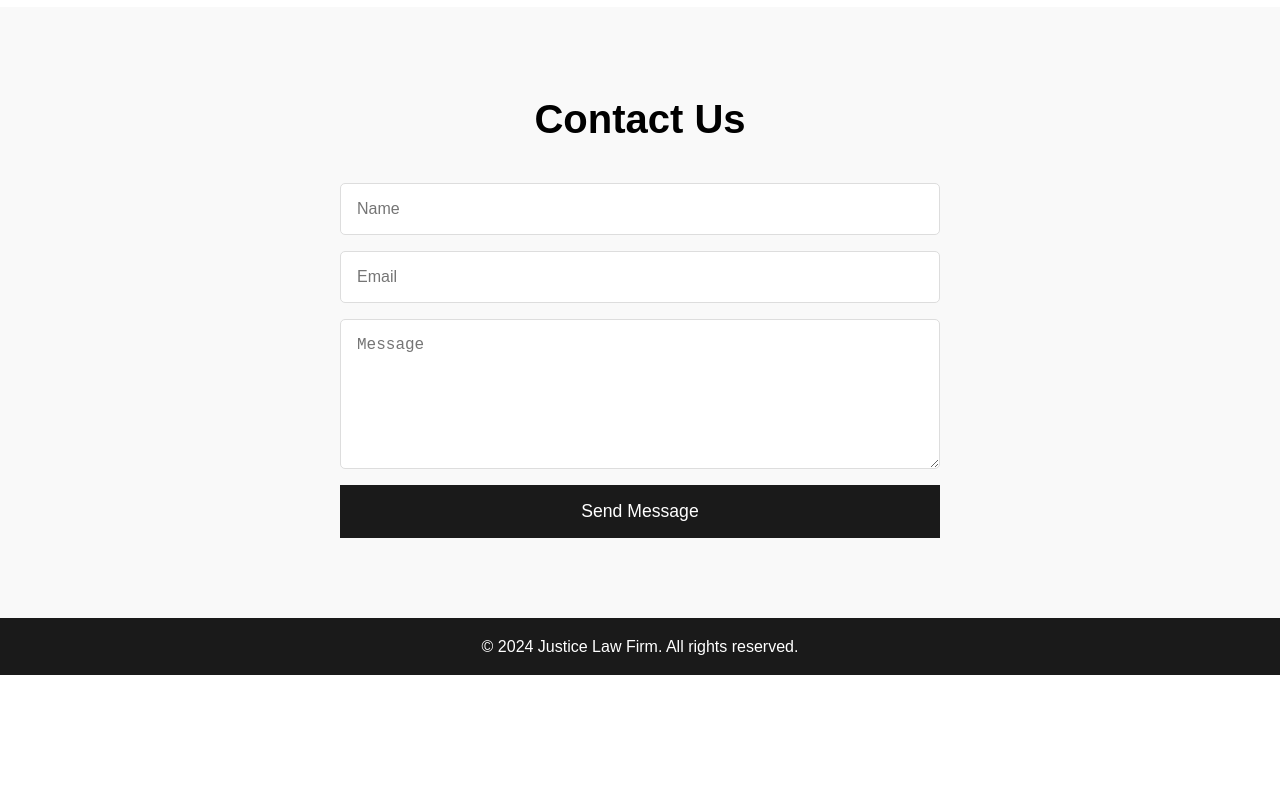
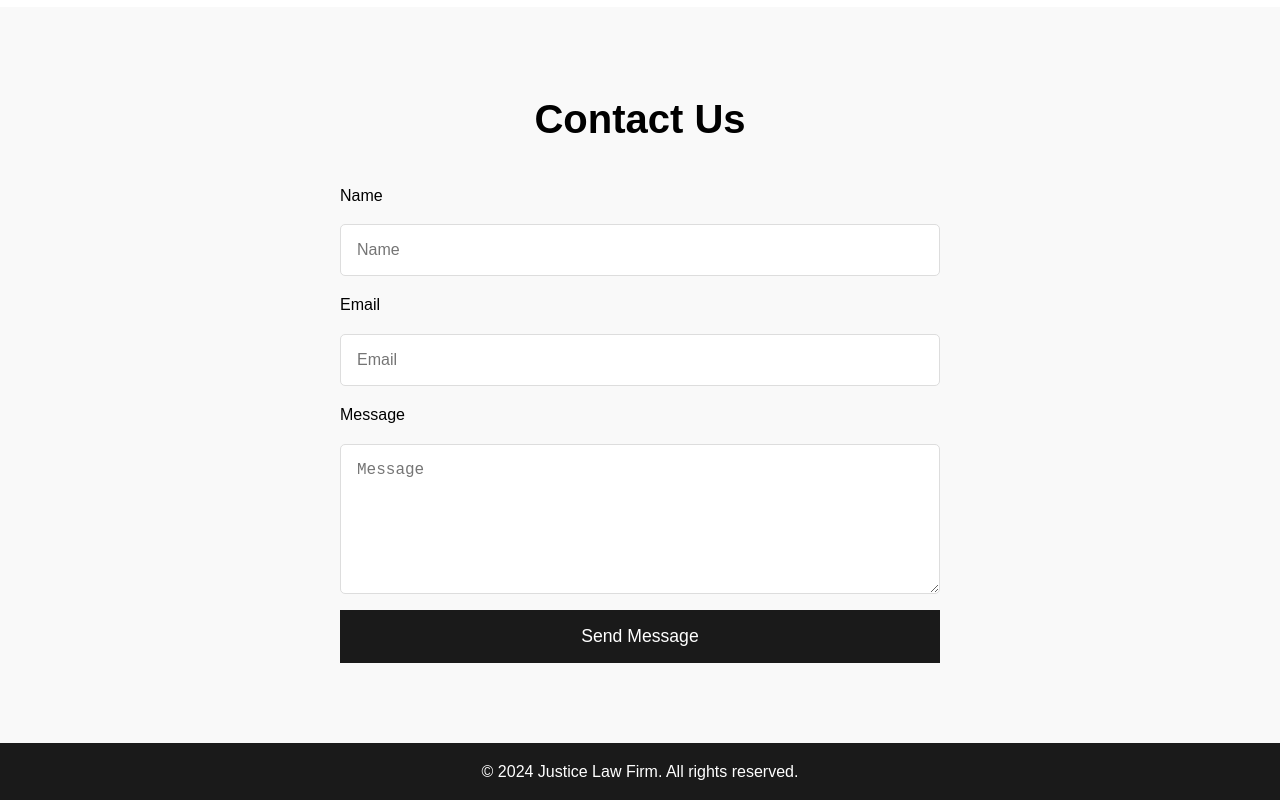
Before and after one commit to rg-esprit/lawyer-web, a website: page index.html in a window 1280 px wide. Shown: the part 1548-2348 px from the top of the page. Before the commit the page ends 2223 px from the top, so only its background shows below. Drawn offline with Linux system fonts and the light colour scheme.

Commit message:
removed some files + some error fixes

```diff
--- a/index.html
+++ b/index.html
@@ -57,9 +57,12 @@
     <section id="contact" class="contact">
         <h2>Contact Us</h2>
         <form id="contact-form">
-            <input type="text" placeholder="Name" required>
-            <input type="email" placeholder="Email" required>
-            <textarea placeholder="Message" required></textarea>
+            <label for="Name">Name</label>
+            <input type="text" placeholder="Name" id="Name" required>
+            <label for="Email">Email</label>
+            <input type="email" placeholder="Email" id="Email" required>
+            <label for="Message">Message</label>
+            <textarea placeholder="Message" id="Message" required></textarea>
             <button type="submit">Send Message</button>
         </form>
     </section>
--- a/index.js
+++ /dev/null
@@ -1 +0,0 @@
-console.log('Happy developing ✨')
--- a/package.json
+++ b/package.json
@@ -1,8 +1,7 @@
 {
-  "name": "js-basics",
+  "name": "lawyer-website",
   "version": "1.0.0",
   "description": "",
-  "main": "index.js",
   "scripts": {
     "test": "echo \"Error: no test specified\" && exit 1"
   },
--- a/styles.css
+++ b/styles.css
@@ -8,6 +8,8 @@ body {
     font-family: 'Arial', sans-serif;
     line-height: 1.6;
 }
+
+
 
 /* Navigation */
 nav {
@@ -174,6 +176,11 @@ nav {
     background: #333;
 }
 
+#contact-form label {
+    display: block;
+    text-align: left;
+}
+
 /* Footer */
 footer {
     background: #1a1a1a;
```
